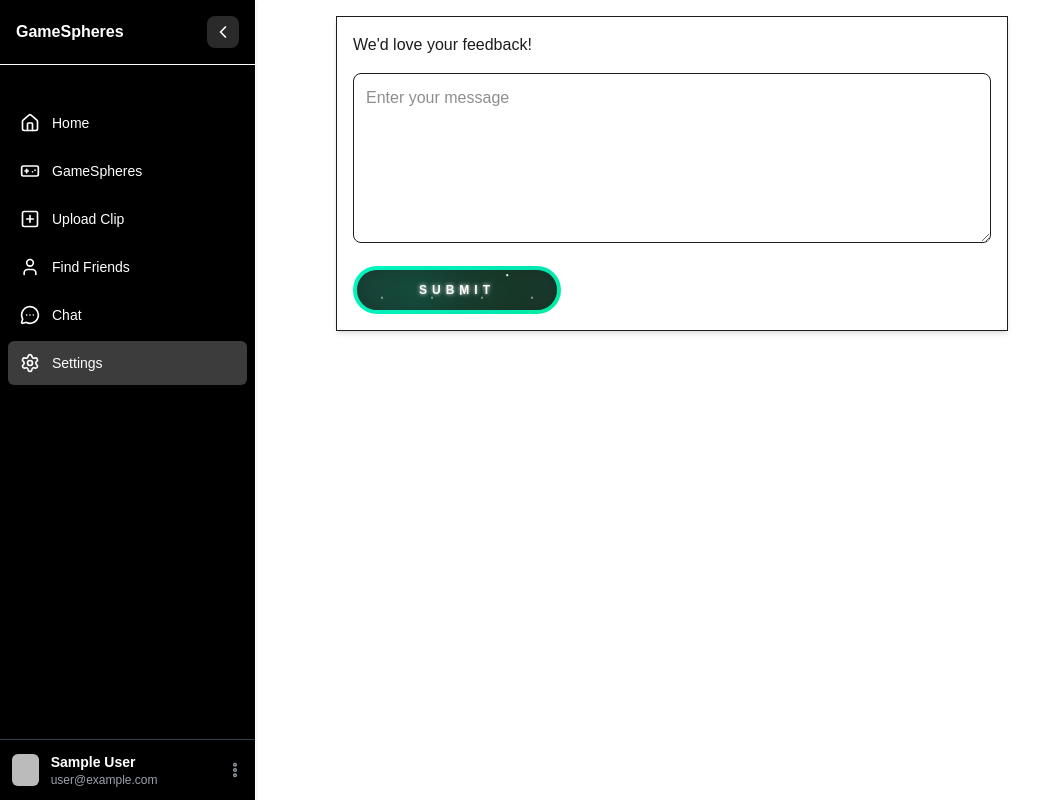
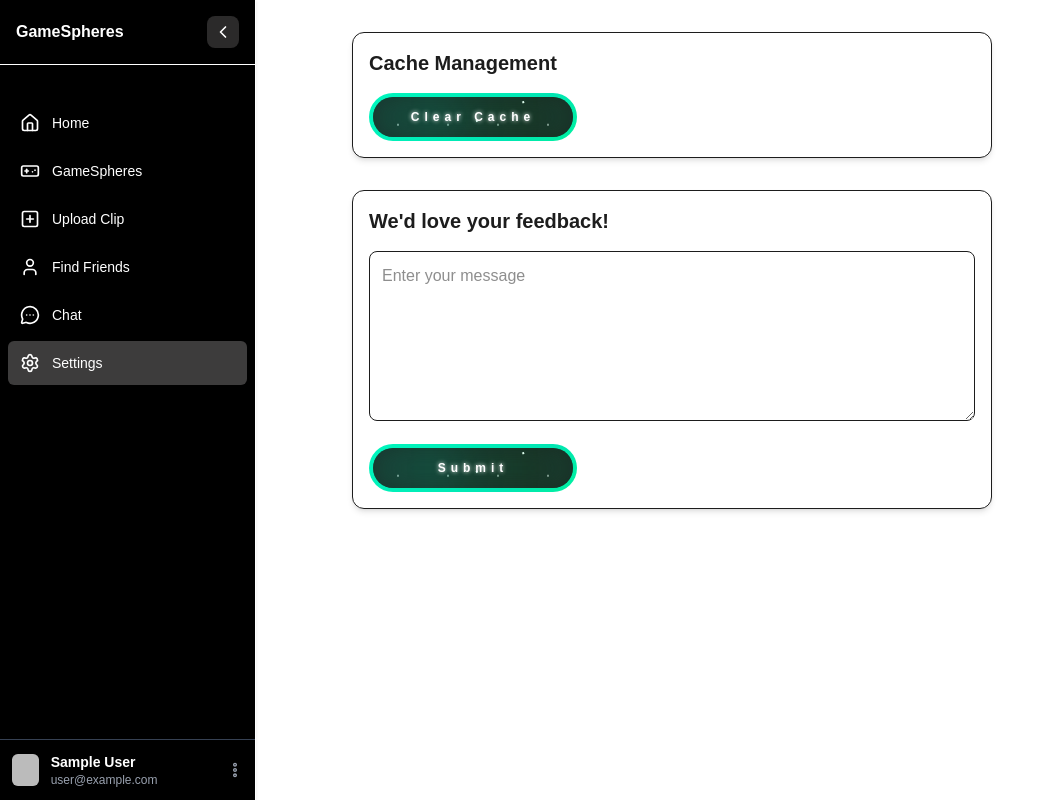
Before and after one commit to SDProject2025/game-spheres, a Next.js app: page /settings/userFeedback in a window 1280 px wide. Shown: the whole page, without its empty margins (0-1063 px from the left). Built offline with nearby package versions, Linux system fonts and the light colour scheme; no server answers; the database is empty; sample sign-in values are in the browser's storage.

Commit message:
refactor(Settings): add button to clear GameSphere cache

```diff
--- a/src/app/settings/userFeedback/page.tsx
+++ b/src/app/settings/userFeedback/page.tsx
@@ -1,12 +1,29 @@
 "use client";
 
 import { useState } from "react";
+import { useGameSpheresContext } from "@/config/gameSpheresContext";
 import MessageBody from "@/components/userFeedback/messageBody";
-import NeonButton from "../../../components/neonButton";
+import NeonButton from "@/components/neonButton";
 import { Toaster, toast } from "react-hot-toast";
 
-export default function FeedbackForm() {
+export default function SettingsPage() {
+  const { refreshGameSpheres } = useGameSpheresContext();
+  const [isRefreshing, setIsRefreshing] = useState(false);
   const [message, setMessage] = useState("");
+
+  const handleClearCache = async () => {
+    try {
+      setIsRefreshing(true);
+      localStorage.removeItem("gameSpheresCache");
+      await refreshGameSpheres();
+      toast.success("Cache cleared and refreshed!");
+    } catch (err) {
+      console.error("Error refreshing GameSpheres:", err);
+      toast.error("Failed to refresh GameSpheres");
+    } finally {
+      setIsRefreshing(false);
+    }
+  };
 
   const handleSubmit = async (e: React.FormEvent) => {
     e.preventDefault();
@@ -30,16 +47,28 @@ export default function FeedbackForm() {
   return (
     <>
       <Toaster position="top-center" />
-      <form
-        onSubmit={handleSubmit}
-        className="max-w-2xl mx-auto p-4 border rounded-x1 shadow-md"
-      >
-        <h2 className="text-x1 font semibold mb-4">
-          We&apos;d love your feedback!
-        </h2>
-        <MessageBody value={message} onChange={setMessage} />
-        <NeonButton type="submit">SUBMIT</NeonButton>
-      </form>
+      <div className="max-w-2xl mx-auto p-4 space-y-8">
+        {/* Cache Clear Section */}
+        <section className="p-4 border rounded-xl shadow-md">
+          <h2 className="text-xl font-semibold mb-4">Cache Management</h2>
+          <NeonButton onClick={handleClearCache} disabled={isRefreshing}>
+            {isRefreshing ? "Refreshing..." : "Clear Cache"}
+          </NeonButton>
+        </section>
+
+        {/* Feedback Section */}
+        <section className="p-4 border rounded-xl shadow-md">
+          <h2 className="text-xl font-semibold mb-4">
+            We&apos;d love your feedback!
+          </h2>
+          <form onSubmit={handleSubmit}>
+            <MessageBody value={message} onChange={setMessage} />
+            <div className="mt-4">
+              <NeonButton type="submit">Submit</NeonButton>
+            </div>
+          </form>
+        </section>
+      </div>
     </>
   );
 }
```
